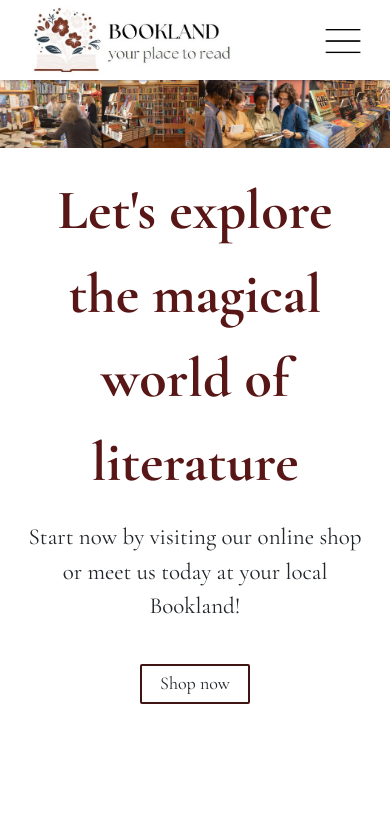
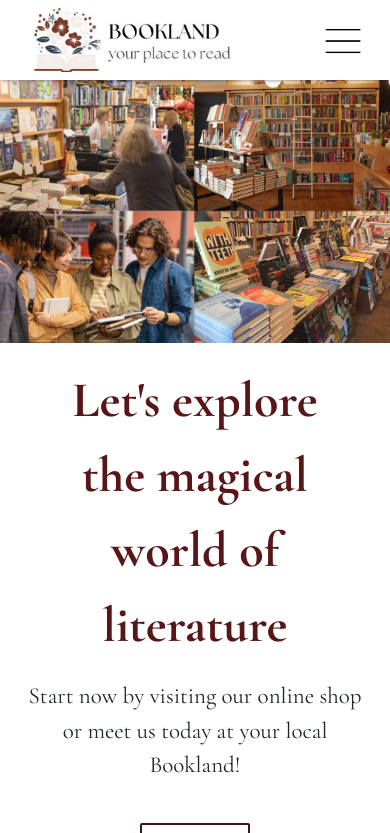
Before and after one commit to nkokor/Bookland, a React (Create React App) app: page / in a window 390 px wide. Shown: the top 833 px of the page. Built offline with nearby package versions, Linux system fonts and the light colour scheme.

Commit message:
home page responsiveness fixes

```diff
--- a/src/components/Home.js
+++ b/src/components/Home.js
@@ -4,6 +4,7 @@ function Home() {
   return (
     <div id='home'>
       <img id='banner' src='images/home-banner.png'></img>
+      <img id='vertical-banner' src='images/home-banner-vertical.png'></img>
       <p id='home-header'>Let's explore the magical world of literature</p>
       <p id='home-text'>Start now by visiting our online shop or meet us today at your local Bookland!</p>
       <p id='shop-button'>Shop now</p>
--- a/src/style/Home.css
+++ b/src/style/Home.css
@@ -3,7 +3,7 @@
   padding-top: 80px;
 }
 
-#banner {
+#banner, #vertical-banner {
   width: 100%;
   opacity: 96%;
 }
@@ -36,3 +36,25 @@
   cursor: pointer;
   padding-top: 4px;
 }
+
+@media screen and (max-width: 850px) {
+  #banner {
+    transition: 0s;
+    visibility: hidden;
+    height: 0px;
+  }
+  #home {
+    padding-top: 55px;
+  }
+  #home-header {
+    font-size: 50px;
+  }
+}
+
+@media screen and (min-width: 850px) {
+  #vertical-banner {
+    height: 0px;
+    transition: 0s;
+    visibility: hidden;
+  }
+}
```
Also changed, not shown: public/images/home-banner-vertical.png (added).
